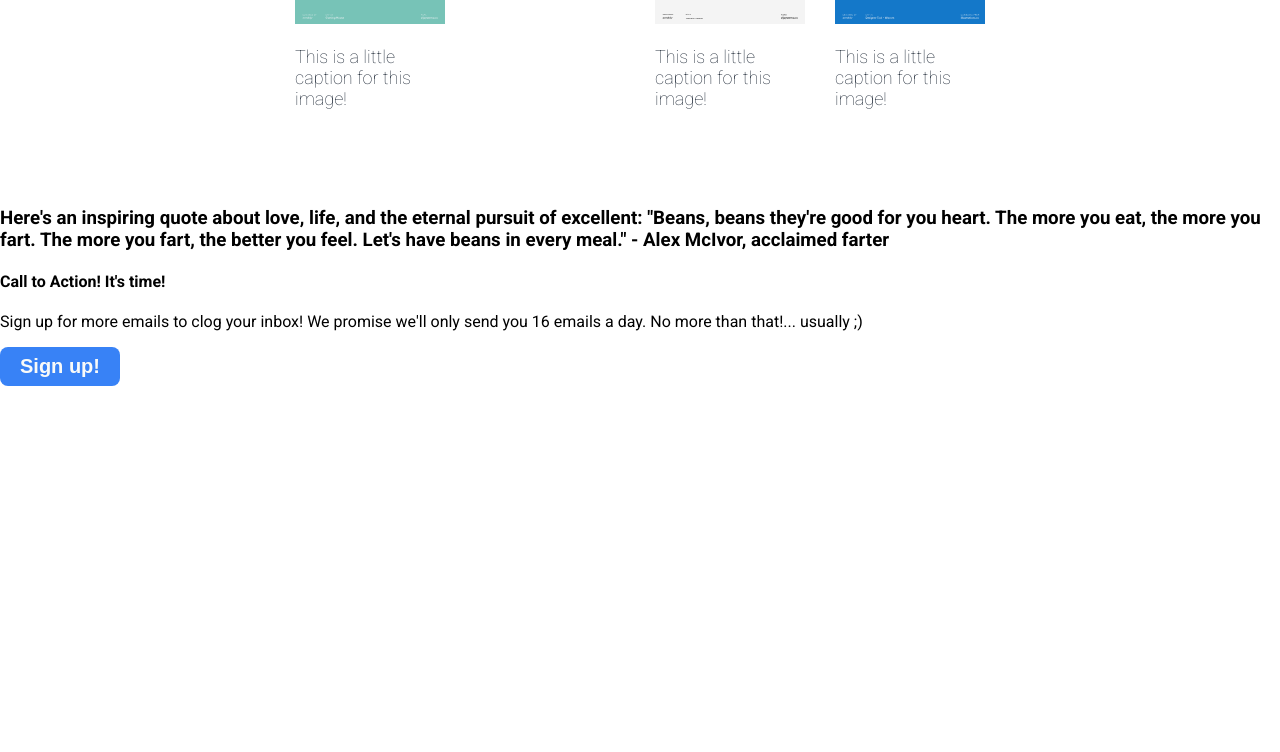
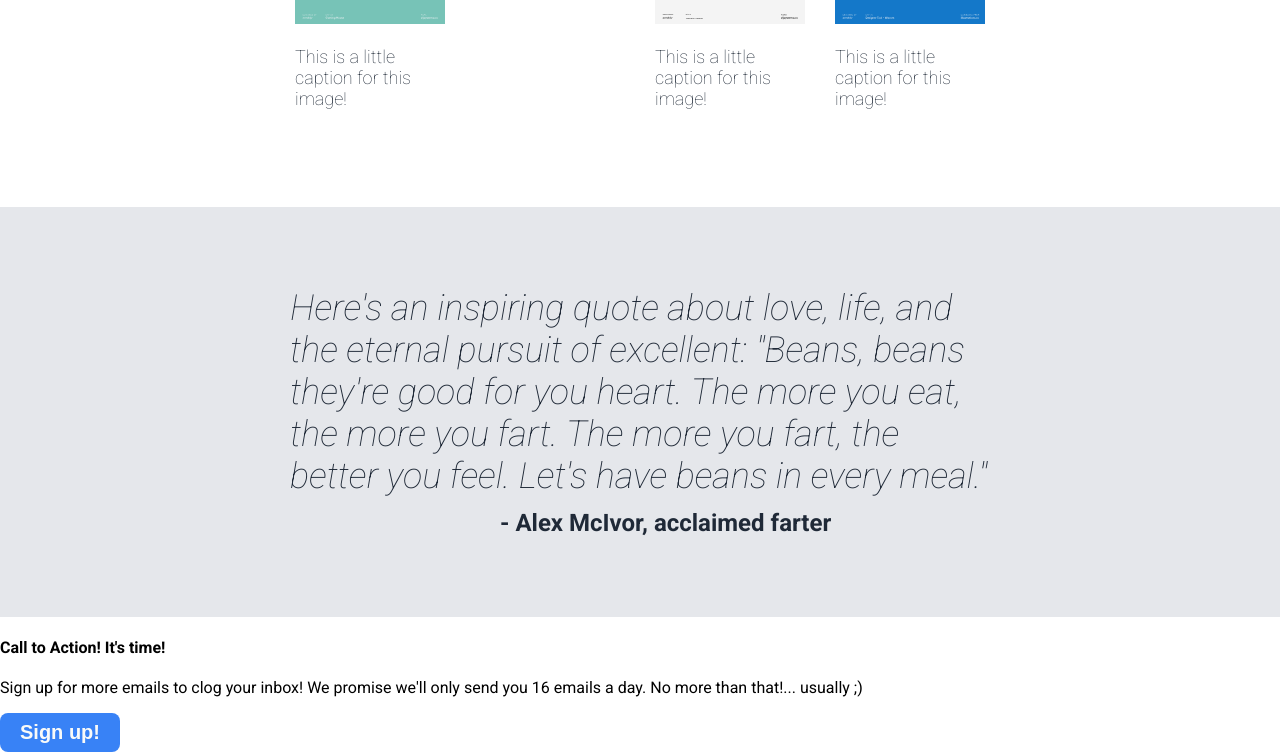
Before and after one commit to MadManMcIvor/TOP-Landing-Page, a plain HTML site: page index.html in a window 1280 px wide. Shown: the part 868-1620 px from the top of the page. Before the commit the page ends 1254 px from the top, so only its background shows below. Drawn offline with Linux system fonts and the light colour scheme.

Commit message:
Tackle Section #3 css It's definitely getting quicker now! I've been making the necessary adjustments on the html to make things work but I figure that's a given and I probably don't need to put that in the main commit message.

```diff
--- a/index.html
+++ b/index.html
@@ -52,7 +52,8 @@
     </div>
 
     <div class="three">
-        <h3>Here's an inspiring quote about love, life, and the eternal pursuit of excellent: "Beans, beans they're good for you heart. The more you eat, the more you fart. The more you fart, the better you feel. Let's have beans in every meal." <strong> - Alex McIvor, acclaimed farter</strong></h3>
+        <div id="three-text">Here's an inspiring quote about love, life, and the eternal pursuit of excellent: "Beans, beans they're good for you heart. The more you eat, the more you fart. The more you fart, the better you feel. Let's have beans in every meal." </div>
+        <div id="three-text-person"><strong> - Alex McIvor, acclaimed farter</strong></div></div>
     </div>
 
     <div class="four">
--- a/styles.css
+++ b/styles.css
@@ -87,3 +87,28 @@ button {
     font-size: 18px;
     font-weight: 100;
 }
+
+.three {
+    background-color: #E5E7EB;
+    padding: 80px;
+    display: flex;
+    justify-content: center;
+    flex-direction: column;
+    align-items: center;
+}
+
+#three-text, #three-text-person {
+    width: 700px;
+    font-size: 36px;
+    font-weight:100;
+    font-style: italic;
+    color: #1F2937;
+}
+
+#three-text-person {
+    font-weight: 400;
+    font-style: normal;
+    font-size: 24px;
+    align-self: flex-end;
+    padding-top: 12px;
+}
```
